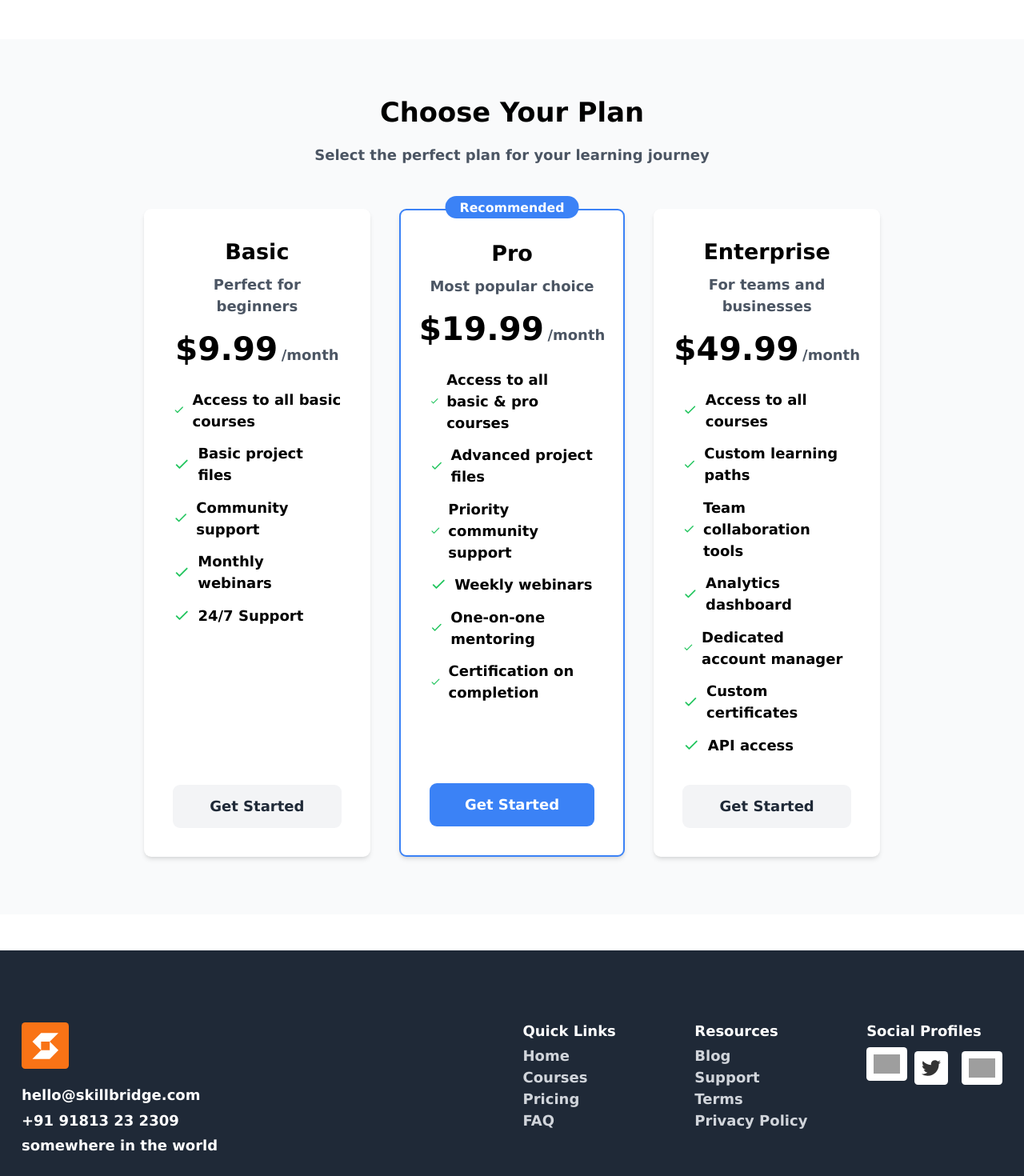
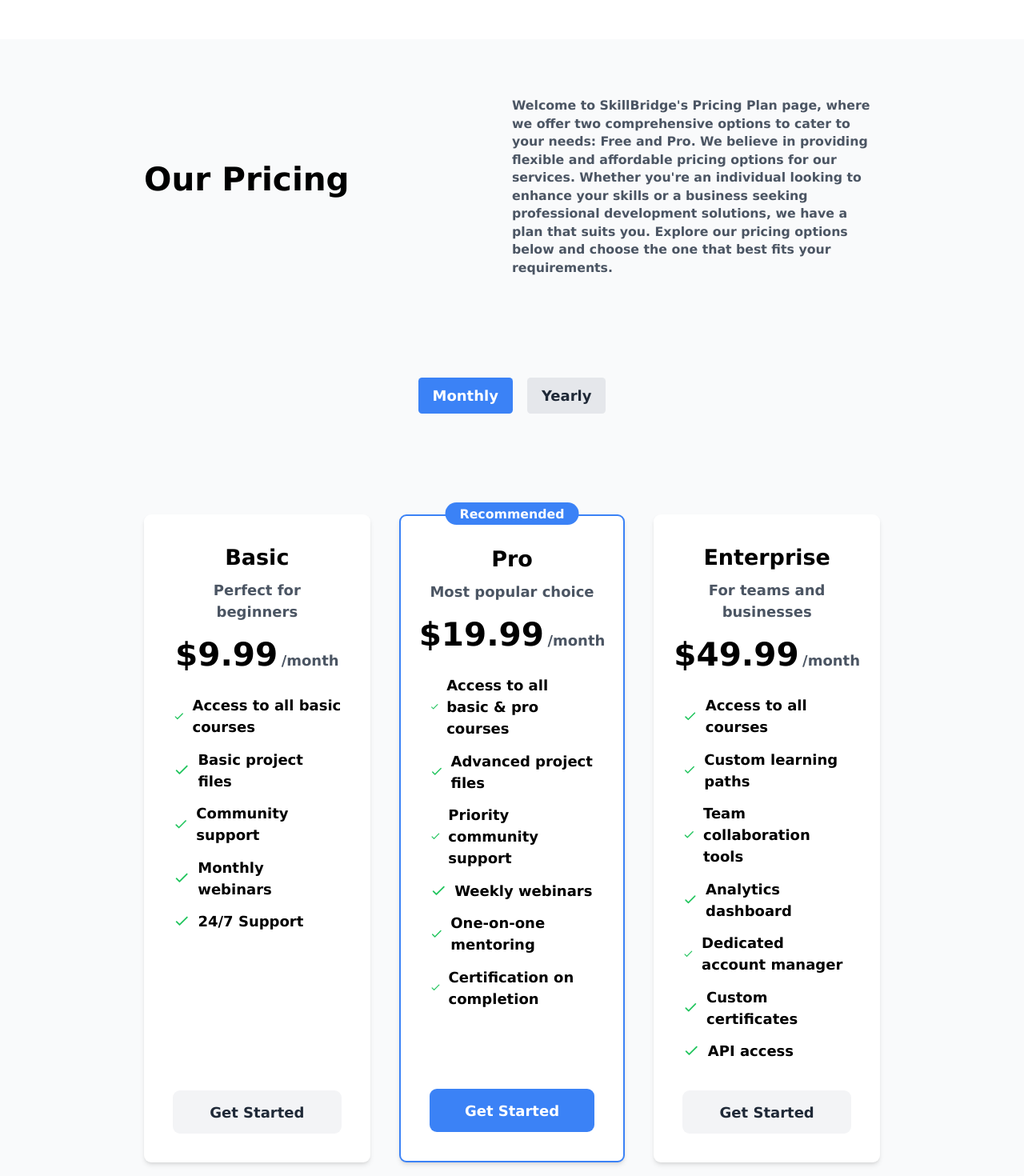
Before and after one commit to Rodrick124/online-e-learning, a React (Create React App) app: page /pricing in a window 1280 px wide. Shown: the part 140-1610 px from the top of the page at 80% size. Built offline with nearby package versions, Linux system fonts and the light colour scheme; grey boxes are pictures that could not be loaded.

Commit message:
enhance Pricing page layout and content; add FAQ component and update plan selection buttons

```diff
--- a/src/pages/pricing.jsx
+++ b/src/pages/pricing.jsx
@@ -1,5 +1,6 @@
 import React from 'react';
 import { useNavigate } from 'react-router-dom';
+import FAQ from '../components/FAQs';
 
 const pricingPlans = [
   {
@@ -57,12 +58,19 @@
 
   return (
     <section className="py-16 bg-gray-50 px-4 md:px-40">
-      <div className="text-center mb-12">
-        <h2 className="text-3xl font-bold mb-4">Choose Your Plan</h2>
-        <p className="text-gray-600">Select the perfect plan for your learning journey</p>
+      <div className="flex justify-between items-center mb-12">
+        <h2 className="text-4xl font-bold mb-4">Our Pricing</h2>
+        <p className="w-6/12 text-sm text-gray-600">
+            Welcome to SkillBridge's Pricing Plan page, where we offer two comprehensive options to cater to your needs: Free and Pro. We believe in providing flexible and affordable pricing options for our services. Whether you're an individual looking to enhance your skills or a business seeking professional development solutions, we have a plan that suits you. Explore our pricing options below and choose the one that best fits your requirements.
+        </p>
       </div>
 
-      <div className="grid md:grid-cols-3 gap-8">
+      <div className='flex justify-center space-x-4 m-28'>
+        <button className='px-4 py-2 bg-blue-500 text-white rounded'>Monthly</button>
+        <button className='px-4 py-2 bg-gray-200 text-gray-800 rounded'>Yearly</button>
+      </div>
+
+      <div className="grid md:grid-cols-3 gap-8 my-16">
         {pricingPlans.map((plan) => (
           <div
             key={plan.id}
@@ -110,6 +118,7 @@
           </div>
         ))}
       </div>
+        <FAQ />
     </section>
   );
 };
```
